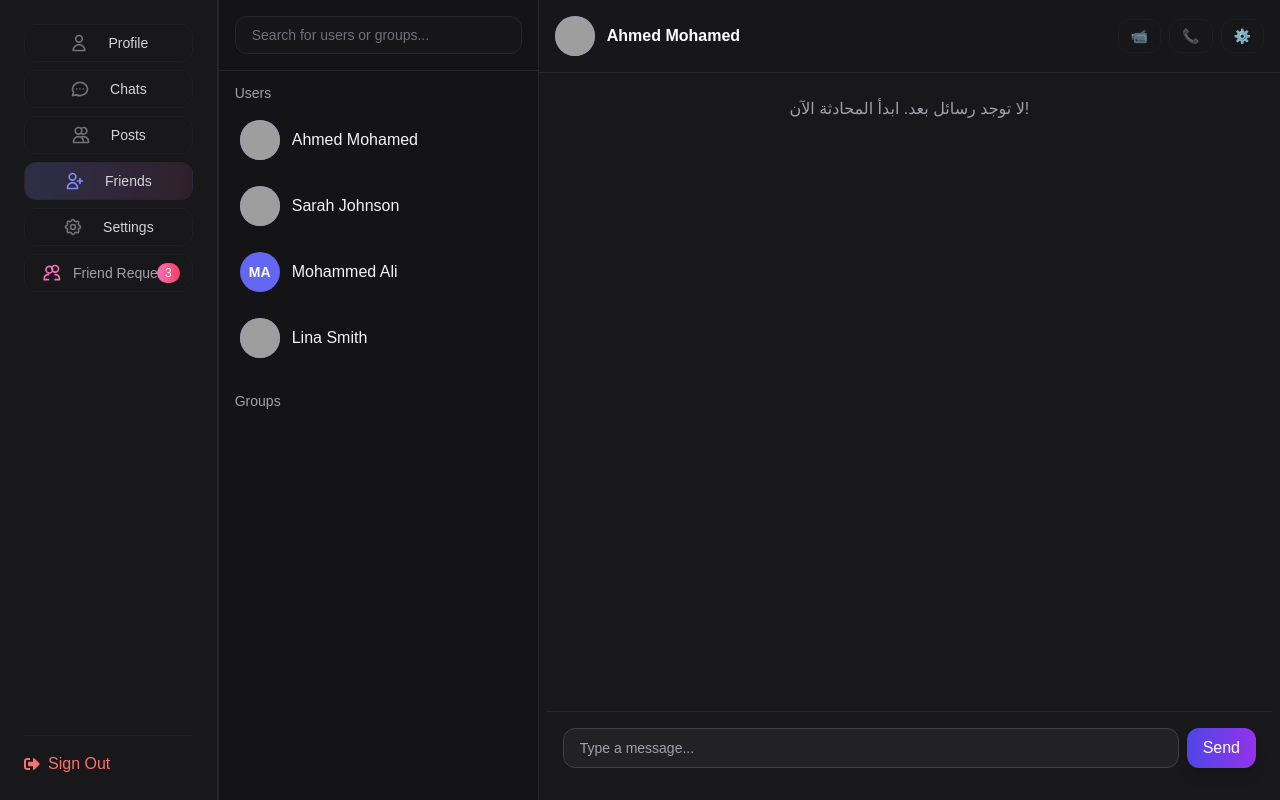
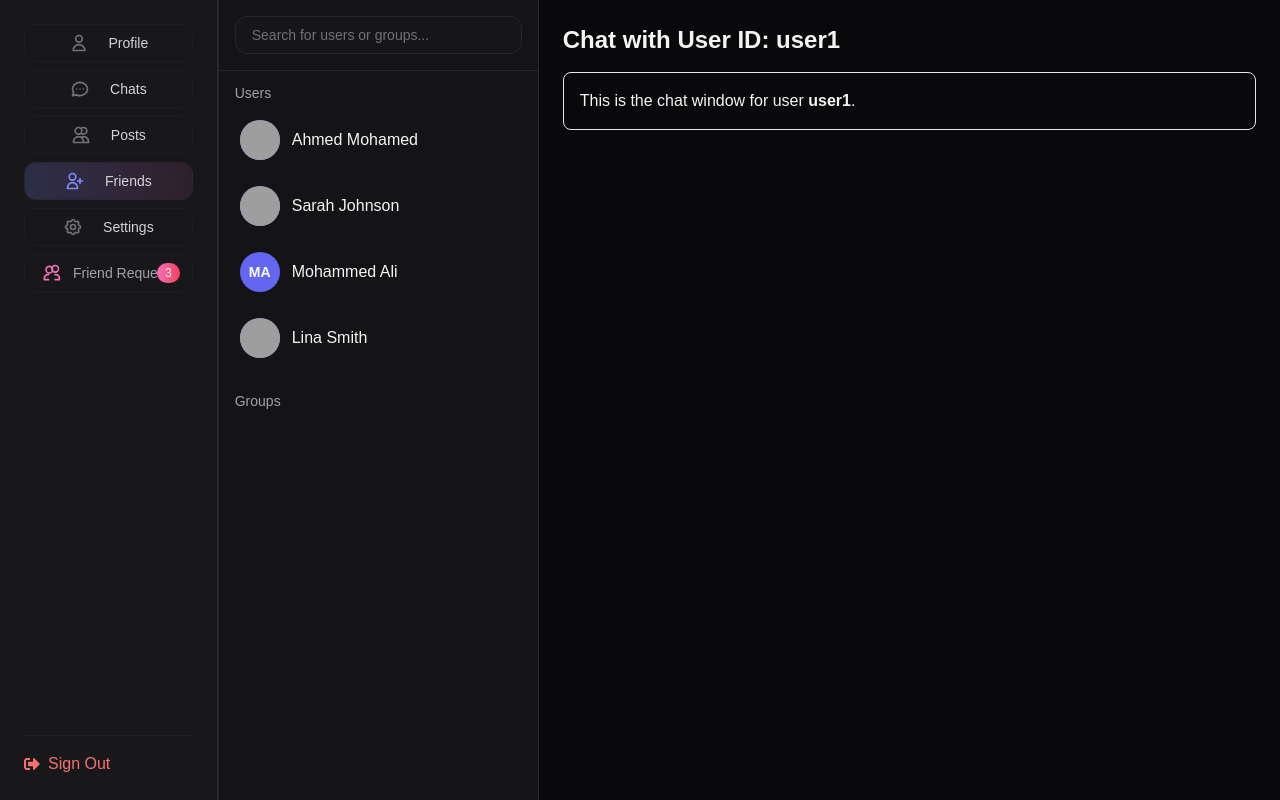
Before and after one commit to hussamdirbas31/Chatify, a Next.js app: page /dashboard/chats/user1 in a window 1280 px wide. Built offline with nearby package versions, Linux system fonts and the light colour scheme; grey boxes are pictures that could not be loaded.

Commit message:
update chat page

```diff
--- a/app/dashboard/chats/[userId]/page.tsx
+++ b/app/dashboard/chats/[userId]/page.tsx
@@ -1,68 +1,25 @@
-import { mockUsers, mockGroups, mockChats } from '@/lib/mockchat/chat'
-import ChatHeader from '@/components/chats/ChatHeader'
-import ChatMessages from '@/components/chats/ChatMessages'
-import ChatInput from '@/components/chats/ChatInput'
-import { Metadata } from 'next'
+// app/dashboard/chats/[userId]/page.tsx
 
-interface Params {
+import React from 'react';
+
+type Props = {
   params: {
-    userId: string
-  }
-}
+    userId: string;
+  };
+};
 
-export default function ChatPage({ params }: Params) {
-  const userId = Array.isArray(params.userId) ? params.userId[0] : params.userId
-  const currentUserId = 'user1' // يمكنك تغييره حسب المستخدم الحالي
-
-  const chat = mockChats.find(c => c.id === userId) || {
-    id: userId,
-    type: 'user',
-    messages: [],
-    participants: [userId]
-  }
-
-  const chatDetails = chat.type === 'user'
-    ? mockUsers.find(u => u.id === userId) || {
-        id: userId,
-        name: 'New User'
-      }
-    : mockGroups.find(g => g.id === userId) || {
-        id: userId,
-        name: 'New Group',
-        members: []
-      }
+export default function ChatPage({ params }: Props) {
+  const { userId } = params;
 
   return (
-    <div className="flex flex-col h-full w-full bg-zinc-900 text-white overflow-hidden">
-      {/* Chat Header - sticky on mobile */}
-      <div className="flex-shrink-0 sticky top-0 z-10 bg-zinc-900/90 backdrop-blur-sm">
-        <ChatHeader
-          chatDetails={chatDetails}
-          chatType={chat.type}
-          participantsCount={chat.type === 'group' ? chat.participants.length : undefined}
-        />
-      </div>
+    <div className="p-6">
+      <h1 className="text-2xl font-bold mb-4">Chat with User ID: {userId}</h1>
 
-      {/* Messages */}
-      <div className="flex-1 overflow-y-auto p-2 sm:p-4">
-        <ChatMessages
-          messages={chat.messages}
-          currentUserId={currentUserId}
-        />
-      </div>
-
-      {/* Input */}
-      <div className="flex-shrink-0 pb-4 sm:pb-0 px-2 sm:px-4">
-        <ChatInput chatId={chat.id} />
+      {/* Chat content placeholder */}
+      <div className="border rounded-lg p-4 bg-white shadow">
+        <p className="text-gray-600">This is the chat window for user <strong>{userId}</strong>.</p>
+        {/* ضع هنا مكون الدردشة الفعلي مثل ChatMessages, ChatInput, إلخ */}
       </div>
     </div>
-  )
+  );
 }
-
-export async function generateMetadata(
-  { params }: { params: { userId: string } }
-): Promise<Metadata> {
-  return {
-    title: `Chat ${params.userId}`,
-  }
-}
```
